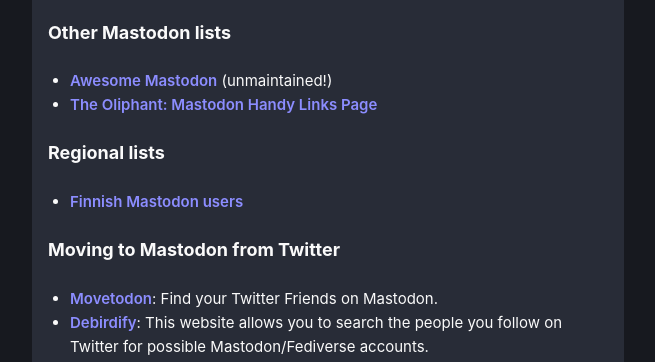
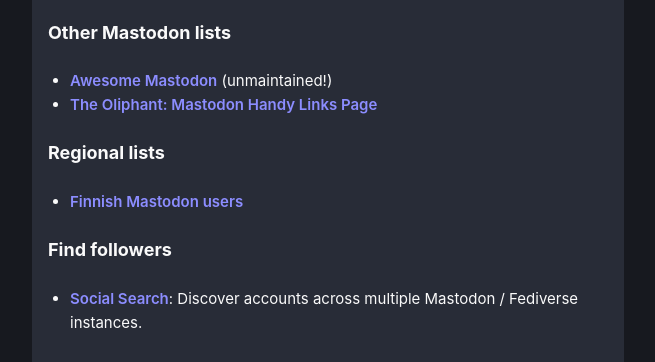
Before and after one commit to ronilaukkarinen/the-mastodon-list, a website: page index.html in a window 1280 px wide. Shown: the part 415-777 px from the top of the page, without its empty margins (312-967 px from the left). Drawn offline with nearby package versions, Linux system fonts and the light colour scheme; a script that the page names is missing.

Commit message:
Add search.noc.social

```diff
--- a/index.html
+++ b/index.html
@@ -57,7 +57,12 @@
 
     <h2>Regional lists</h2>
     <ul>
-      <li><a href="https://mementomori.social/suomalaiset-mastodon-kayttajat/">Finnish Mastodon users</a></li>
+      <li><a href="https://mementomori.social/suomalaiset-mastodon-kayttajat">Finnish Mastodon users</a></li>
+    </ul>
+
+    <h2>Find followers</h2>
+    <ul>
+      <li><a href="https://search.noc.social">Social Search</a>: Discover accounts across multiple Mastodon / Fediverse instances.</li>
     </ul>
 
     <h2>Moving to Mastodon from Twitter</h2>
```
